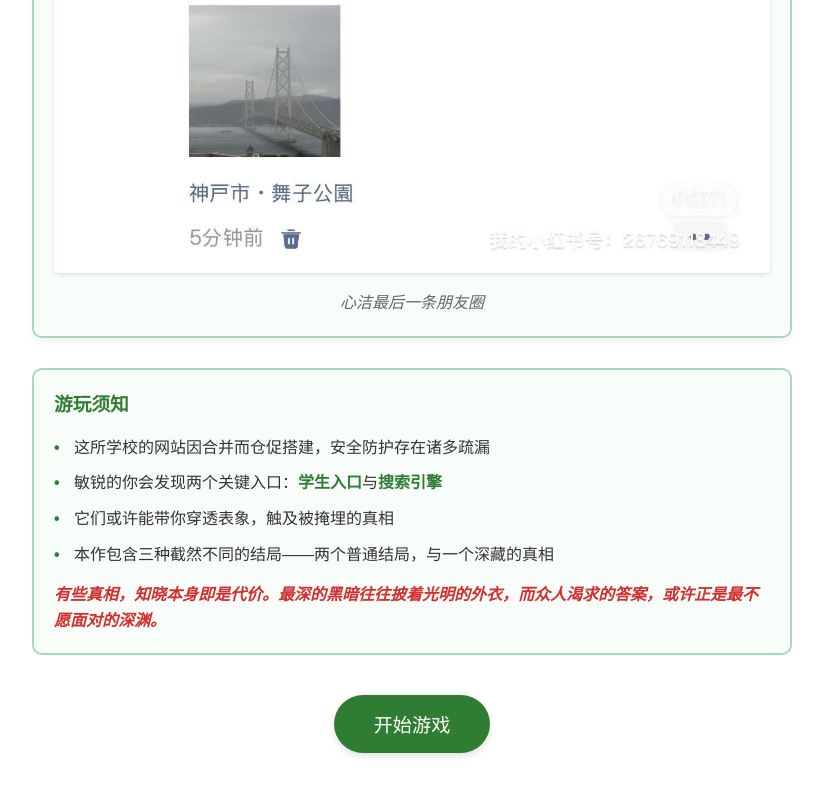
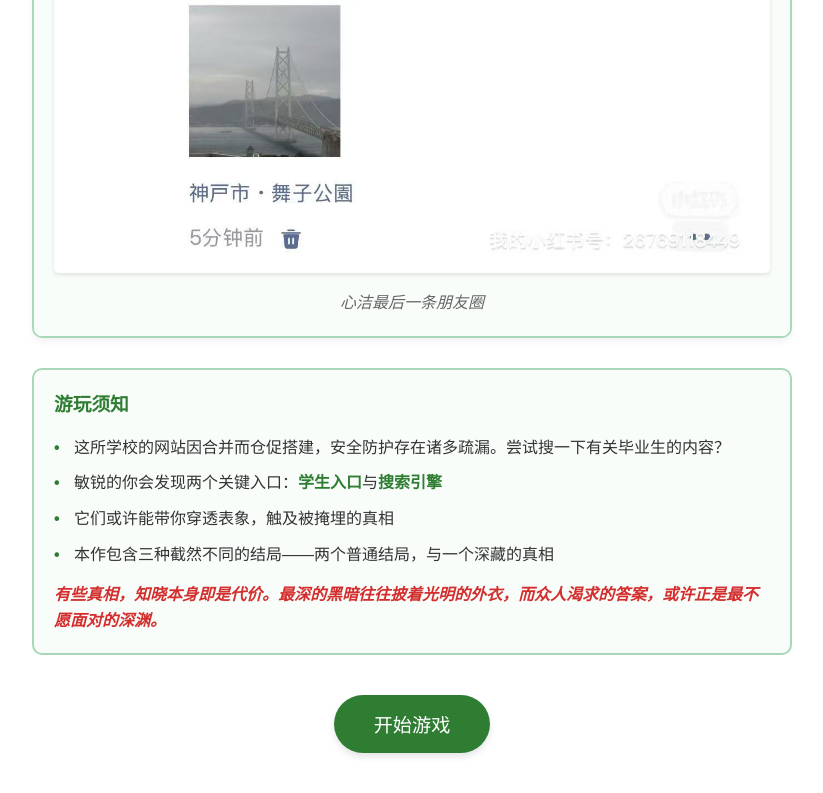
Before and after one commit to heiziheizi123/Heizi, a plain HTML site: page index.html in a window 1280 px wide. Shown: the part 3732-4525 px from the top of the page, without its empty margins (228-1051 px from the left). Drawn offline with Linux system fonts and the light colour scheme.

Commit message:
Add files via upload

```diff
--- a/index.html
+++ b/index.html
@@ -258,7 +258,7 @@
         <div class="game-tips">
             <h3>游玩须知</h3>
             <ul class="tips-list">
-                <li>这所学校的网站因合并而仓促搭建，安全防护存在诸多疏漏</li>
+                <li>这所学校的网站因合并而仓促搭建，安全防护存在诸多疏漏。尝试搜一下有关毕业生的内容？</li>
                 <li>敏锐的你会发现两个关键入口：<span class="key-points">学生入口</span>与<span class="key-points">搜索引擎</span></li>
                 <li>它们或许能带你穿透表象，触及被掩埋的真相</li>
                 <li>本作包含三种截然不同的结局——两个普通结局，与一个深藏的真相</li>
```
